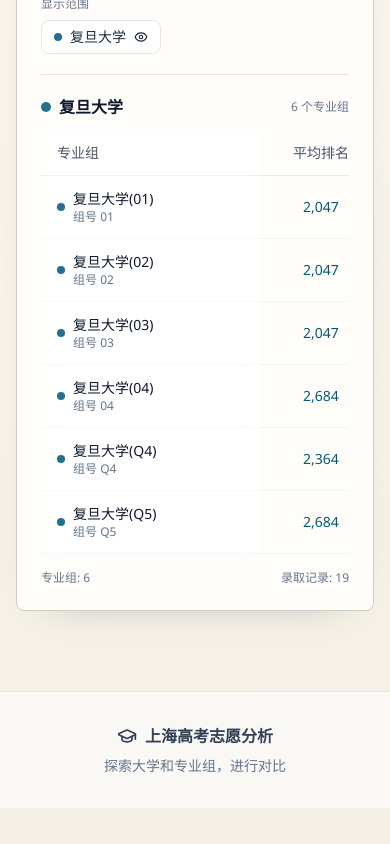
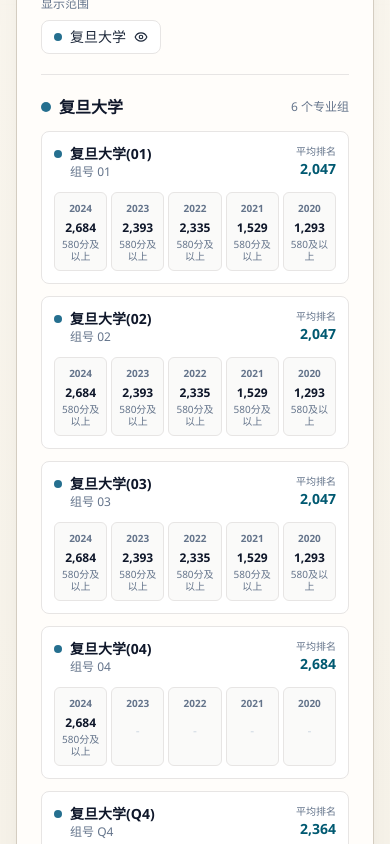
Before and after one commit to 666keke/Shanghai-Gaokao, a Next.js app: page /trends in a window 390 px wide. Shown: the part 1500-2344 px from the top of the page. Built offline with nearby package versions, Linux system fonts and the light colour scheme.

Commit message:
Improve mobile comparison tables with year-grid cards

```diff
--- a/app/trends/page.tsx
+++ b/app/trends/page.tsx
@@ -514,7 +514,72 @@
                     </h3>
                   </div>
 
-                  <div className="overflow-x-auto">
+                  <div className="space-y-3 md:hidden">
+                    {majorGroupComparisonData.map((item, index) => (
+                      <article
+                        key={`${item.groupName}-mobile`}
+                        className="rounded-lg border border-stone-200 bg-white p-3"
+                      >
+                        <div className="mb-3 flex items-start justify-between gap-3">
+                          <div className="min-w-0">
+                            <div className="flex items-start gap-2">
+                              <span
+                                className="mt-1.5 h-2 w-2 flex-shrink-0 rounded-full"
+                                style={{
+                                  backgroundColor: SERIES_COLORS[index % SERIES_COLORS.length],
+                                }}
+                              />
+                              <div>
+                                <h4 className="text-sm font-semibold leading-5 text-slate-900">
+                                  {item.groupName}
+                                </h4>
+                                <p className="text-xs text-slate-500">{item.universityName}</p>
+                              </div>
+                            </div>
+                          </div>
+                          <div className="flex-shrink-0 text-right">
+                            <div className="text-[10px] font-medium text-slate-500">
+                              {t('library.avgRanking')}
+                            </div>
+                            <div className="text-sm font-semibold text-[color:var(--brand)]">
+                              {item.avgRanking?.toLocaleString() || '-'}
+                            </div>
+                          </div>
+                        </div>
+
+                        <div className="grid grid-cols-5 gap-1">
+                          {allYears.map((year) => {
+                            const yearItem = item.yearData[year]
+
+                            return (
+                              <div
+                                key={year}
+                                className="min-h-[72px] rounded-md border border-stone-200 bg-stone-50 px-1.5 py-2 text-center"
+                              >
+                                <div className="text-[10px] font-semibold text-slate-500">
+                                  {year}
+                                </div>
+                                {yearItem?.ranking ? (
+                                  <>
+                                    <div className="mt-1 text-xs font-semibold leading-4 text-slate-900">
+                                      {yearItem.ranking.toLocaleString()}
+                                    </div>
+                                    <div className="mt-0.5 break-words text-[10px] leading-3 text-slate-500">
+                                      {yearItem.score}
+                                    </div>
+                                  </>
+                                ) : (
+                                  <div className="mt-3 text-xs text-slate-300">-</div>
+                                )}
+                              </div>
+                            )
+                          })}
+                        </div>
+                      </article>
+                    ))}
+                  </div>
+
+                  <div className="hidden overflow-x-auto md:block">
                     <table className="w-full text-sm">
                       <thead>
                         <tr className="border-b border-slate-200">
--- a/components/MajorGroupsTable.tsx
+++ b/components/MajorGroupsTable.tsx
@@ -209,7 +209,72 @@
                 </span>
               </div>
 
-              <div className="overflow-x-auto">
+              <div className="space-y-3 md:hidden">
+                {section.rows.map((item) => (
+                  <article
+                    key={`${item.universityName}-${item.groupName}-mobile`}
+                    className="rounded-lg border border-stone-200 bg-white p-3"
+                  >
+                    <div className="mb-3 flex items-start justify-between gap-3">
+                      <div className="min-w-0">
+                        <div className="flex items-start gap-2">
+                          <span
+                            className="mt-1.5 h-2 w-2 flex-shrink-0 rounded-full"
+                            style={{
+                              backgroundColor: seriesColors[section.index % seriesColors.length],
+                            }}
+                          />
+                          <div>
+                            <h5 className="text-sm font-semibold leading-5 text-slate-900">
+                              {item.groupName}
+                            </h5>
+                            <p className="text-xs text-slate-500">
+                              {t('trends.majorGroupsTable.groupNumber')} {item.groupNumber}
+                            </p>
+                          </div>
+                        </div>
+                      </div>
+                      <div className="flex-shrink-0 text-right">
+                        <div className="text-[10px] font-medium text-slate-500">
+                          {t('library.avgRanking')}
+                        </div>
+                        <div className="text-sm font-semibold text-[color:var(--brand)]">
+                          {item.avgRanking ? item.avgRanking.toLocaleString() : '-'}
+                        </div>
+                      </div>
+                    </div>
+
+                    <div className="grid grid-cols-5 gap-1">
+                      {allYears.map((year) => {
+                        const yearItem = item.yearData[year]
+
+                        return (
+                          <div
+                            key={year}
+                            className="min-h-[72px] rounded-md border border-stone-200 bg-stone-50 px-1.5 py-2 text-center"
+                          >
+                            <div className="text-[10px] font-semibold text-slate-500">{year}</div>
+                            {yearItem?.ranking ? (
+                              <>
+                                <div className="mt-1 text-xs font-semibold leading-4 text-slate-900">
+                                  {yearItem.ranking.toLocaleString()}
+                                </div>
+                                <div className="mt-0.5 break-words text-[10px] leading-3 text-slate-500">
+                                  {yearItem.score}
+                                </div>
+                              </>
+                            ) : (
+                              <div className="mt-3 text-xs text-slate-300">-</div>
+                            )}
+                          </div>
+                        )
+                      })}
+                    </div>
+                  </article>
+                ))}
+              </div>
+
+              <div className="hidden overflow-x-auto md:block">
                 <table className="w-full text-sm">
                   <thead>
                     <tr className="border-b border-slate-200">
```
Also changed, not shown: 1 other file (tests, documents, lock files or other folders).
